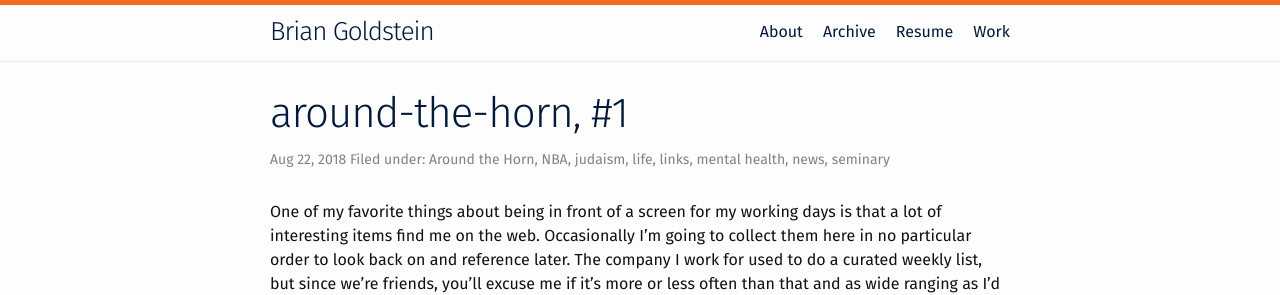
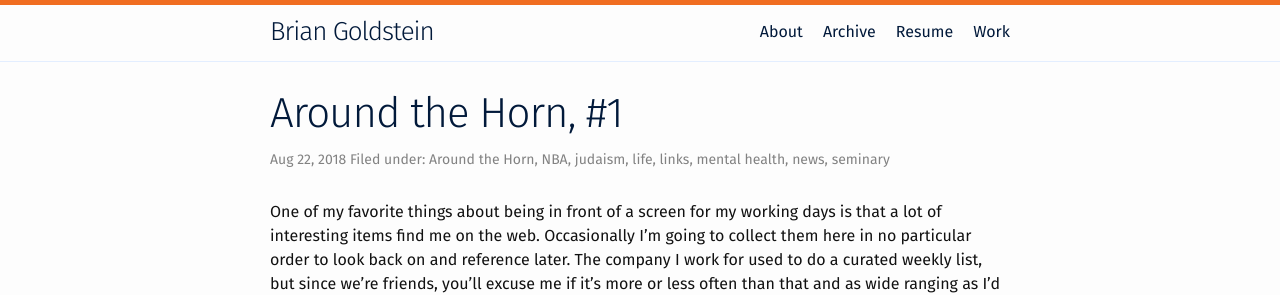
Before and after one commit to briankappgoldstein/new-site, a Jekyll site: the page built from _posts/2018-08-22-around-the-horn-1.md, in a window 1280 px wide. Shown: the top 295 px of the page. Built offline with Jekyll 4.4.1, drawn with Linux system fonts in a browser that asks for light colours.

```diff
--- a/_posts/2018-08-22-around-the-horn-1.md
+++ b/_posts/2018-08-22-around-the-horn-1.md
@@ -1,6 +1,6 @@
 ---
 layout: post
-title: "around-the-horn, #1"
+title: "Around the Horn, #1"
 date: 2018-08-22 13:00:00 -0400
 categories: [life, seminary, links, NBA, mental health, judaism, news, Around the Horn]
 ---
```
